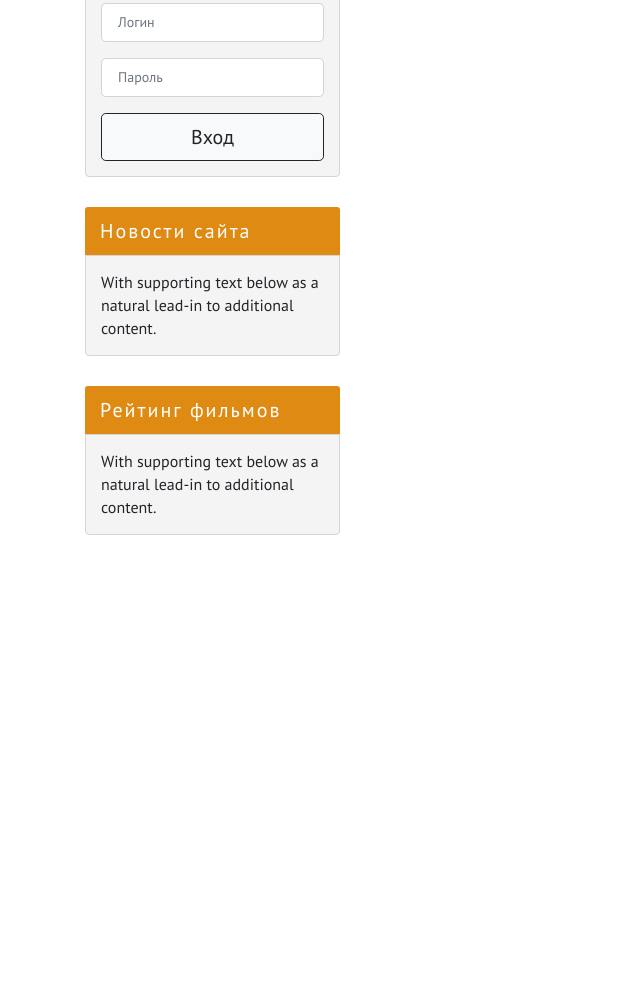
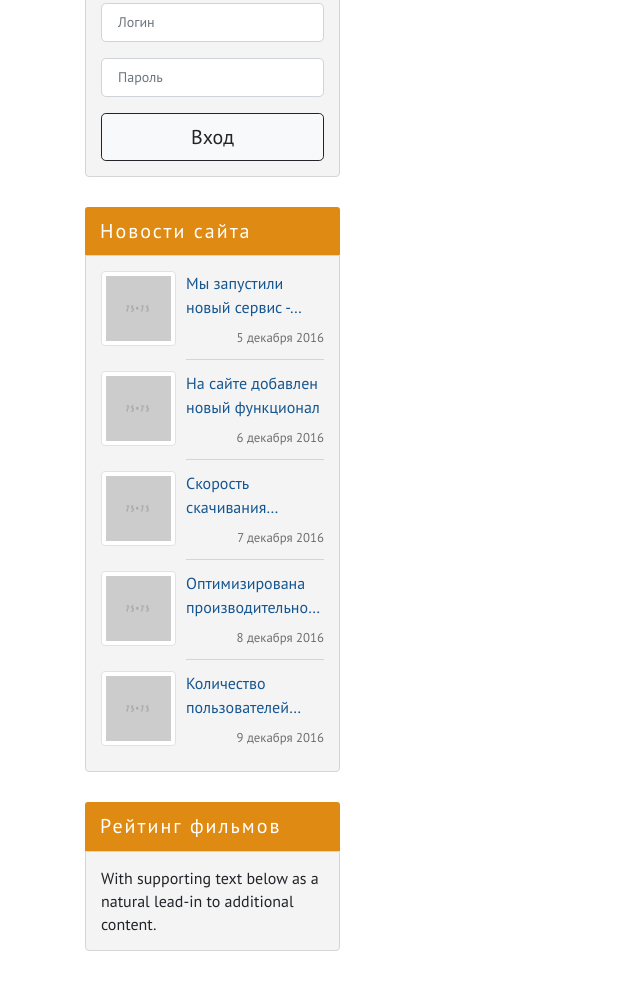
Before and after one commit to dark-st/bootstrap_project, a website: page index.html in a window 1280 px wide. Shown: the part 1038-2027 px from the top of the page, without its empty margins (0-640 px from the left). Before the commit the page ends 1683 px from the top, so only its background shows below. Drawn offline with nearby package versions, Linux system fonts and the light colour scheme.

Commit message:
site-news card is done

```diff
--- a/assets/scss/_sidebar.scss
+++ b/assets/scss/_sidebar.scss
@@ -35,3 +35,44 @@
     }
   }
 }
+.site-news {
+  &-item {
+    position: relative;
+    clear: both;
+
+    &:not(:last-child) {
+      margin-bottom: $gap;
+      min-height: 85px;
+    }
+
+    &:not(:last-child)::after {
+      content: "";
+      position: absolute;
+      right: 0;
+      bottom: -4px;
+      height: 1px;
+      width: calc(100% - 85px);
+      background-color: $color-gray;
+    }
+
+    &__title {
+      margin-bottom: 0.5em;
+    }
+
+    &__link {
+      @include block-shortener(1rem, 1.5, 50px, 2);
+    }
+
+    &__img {
+      float: left;
+      margin: 0 $gap-md $gap-md 0;
+      width: 75px;
+    }
+
+    &__date {
+      font-size: 0.8rem;
+      text-align: right;
+      color: #6f6f6f;
+    }
+  }
+}
--- a/index.html
+++ b/index.html
@@ -134,7 +134,6 @@
                                     Пользователь
                               </div>
                               <div class="card-body">
-
                                     <ul class="user-form__tabs nav nav-pills mb-3" id="pills-tab" role="tablist">
                                           <li class="nav-item" role="presentation">
                                                 <button class="nav-link active" id="pills-home-tab"
@@ -190,13 +189,61 @@
 
                               </div>
                         </div>
-                        <div class="card">
+                        <div class="site-news card">
                               <div class="card-header">
                                     Новости сайта
                               </div>
                               <div class="card-body">
-                                    <p class="card-text">With supporting text below as a natural lead-in to additional
-                                          content.</p>
+                                    <div class="site-news-item">
+                                          <div class="site-news-item__img">
+                                                <img src="assets/img/75x75.png" class="img-thumbnail w-100" alt="...">
+                                          </div>
+                                          <div class="site-news-item__title">
+                                                <a class="site-news-item__link" href="#">Мы запустили новый сервис -
+                                                      КиноМонстр</a>
+                                          </div>
+                                          <div class="site-news-item__date">5 декабря 2016</div>
+                                    </div>
+                                    <div class="site-news-item">
+                                          <div class="site-news-item__img">
+                                                <img src="assets/img/75x75.png" class="img-thumbnail w-100" alt="...">
+                                          </div>
+                                          <div class="site-news-item__title">
+                                                <a class="site-news-item__link" href="#">На сайте добавлен новый
+                                                      функционал</a>
+                                          </div>
+                                          <div class="site-news-item__date">6 декабря 2016</div>
+                                    </div>
+                                    <div class="site-news-item">
+                                          <div class="site-news-item__img">
+                                                <img src="assets/img/75x75.png" class="img-thumbnail w-100" alt="...">
+                                          </div>
+                                          <div class="site-news-item__title">
+                                                <a class="site-news-item__link" href="#">Скорость скачивания фильмов
+                                                      увеличена</a>
+                                          </div>
+                                          <div class="site-news-item__date">7 декабря 2016</div>
+                                    </div>
+                                    <div class="site-news-item">
+                                          <div class="site-news-item__img">
+                                                <img src="assets/img/75x75.png" class="img-thumbnail w-100" alt="...">
+                                          </div>
+                                          <div class="site-news-item__title">
+                                                <a class="site-news-item__link" href="#">Оптимизирована
+                                                      производительность сервера</a>
+                                          </div>
+                                          <div class="site-news-item__date">8 декабря 2016</div>
+                                    </div>
+                                    <div class="site-news-item">
+                                          <div class="site-news-item__img">
+                                                <img src="assets/img/75x75.png" class="img-thumbnail w-100" alt="...">
+                                          </div>
+                                          <div class="site-news-item__title">
+                                                <a class="site-news-item__link" href="#">Количество пользователей
+                                                      перевалила за 10 000</a>
+                                          </div>
+                                          <div class="site-news-item__date">9 декабря 2016</div>
+                                    </div>
                               </div>
                         </div>
                         <div class="card">
```
Also changed, not shown: assets/css/style.css.
